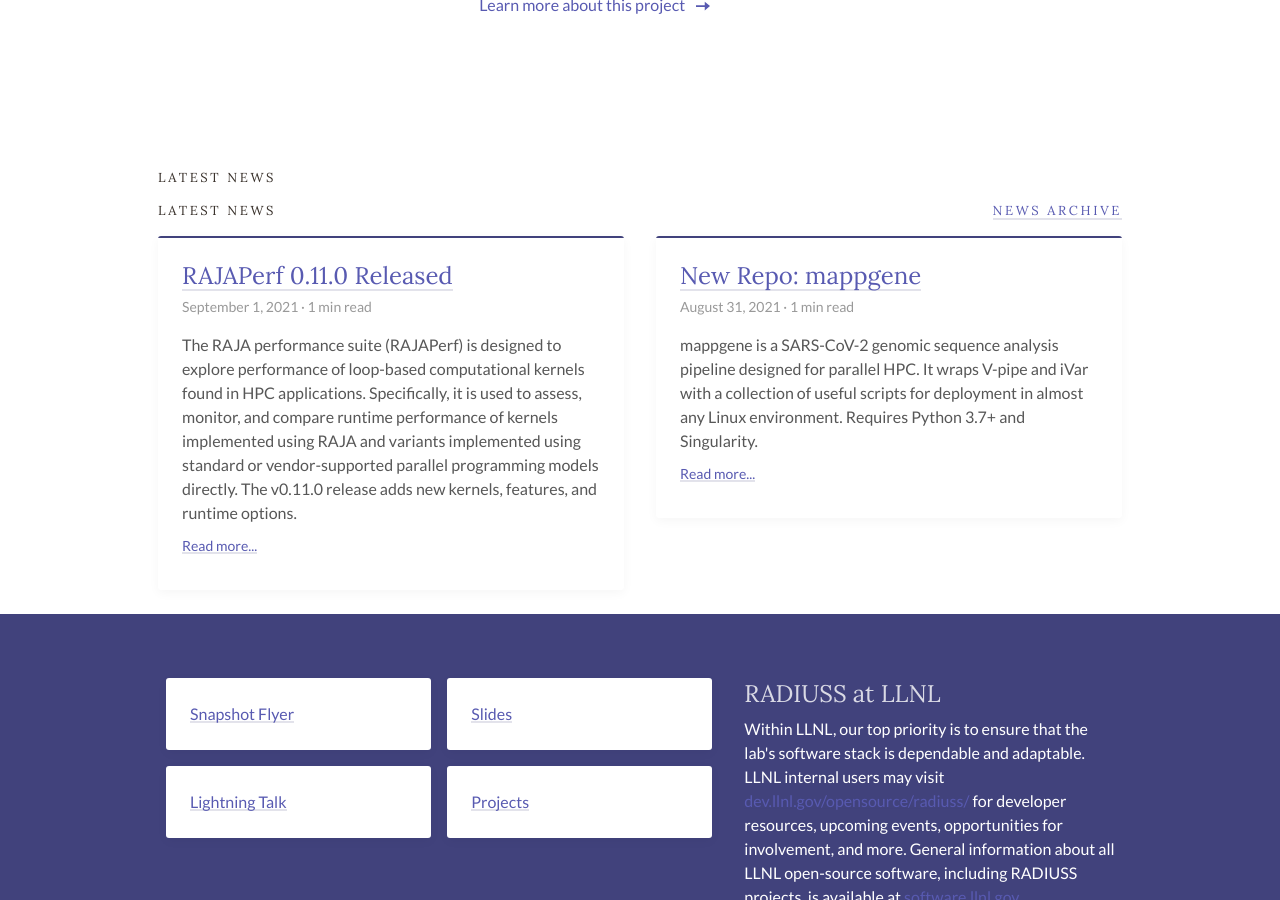
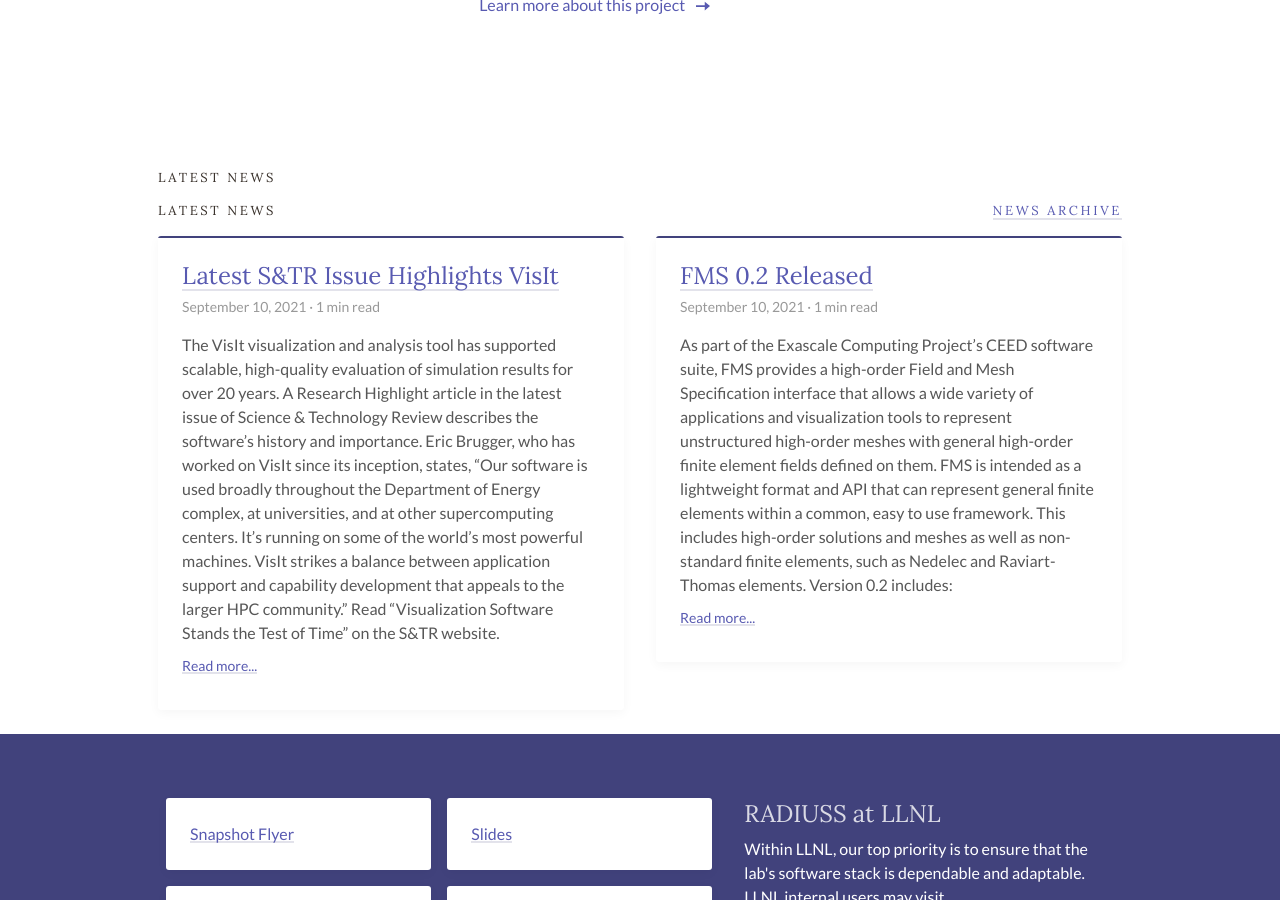
Before and after one commit to rse-ops/rse-ops.github.io, a Jekyll site: the page built from pages/home.html, in a window 1280 px wide and 900 px high, scrolled down 1130 px. Built offline with Jekyll 4.4.1, drawn with Linux system fonts in a browser that asks for light colours.

Commit message:
Automated push to update news 2021-09-14

```diff
--- /dev/null
+++ b/_posts/2021-09-10-fms-0.2.md
@@ -0,0 +1,17 @@
+---
+title: "FMS 0.2 Released"
+categories: release
+---
+
+As part of the [Exascale Computing Project's](https://exascaleproject.org/exascale-computing-project) [CEED software suite](https://ceed.exascaleproject.org/software/), [FMS](https://github.com/CEED/FMS) provides a high-order Field and Mesh Specification interface that allows a wide variety of applications and visualization tools to represent unstructured high-order meshes with general high-order finite element fields defined on them. FMS is intended as a lightweight format and API that can represent general finite elements within a common, easy to use framework. This includes high-order solutions and meshes as well as non-standard finite elements, such as Nedelec and Raviart-Thomas elements. Version 0.2 includes:
+
+- Lightweight API to represent general finite element meshes + fields
+- I/O in ASCII and [Conduit](https://github.com/LLNL/conduit) binary format
+- FMS visualization support in [VisIt](https://visit.llnl.gov) v3.2
+- Common, easy-to-use framework
+
+Learn more:
+
+- [Release notes](https://github.com/CEED/FMS/releases/tag/v0.2)
+- [GitHub repo](https://github.com/CEED/FMS)
+- [Build documentation](https://github.com/CEED/FMS/blob/master/doc/build.md)
--- /dev/null
+++ b/_posts/2021-09-10-visit-str.md
@@ -0,0 +1,6 @@
+---
+title: "Latest S&TR Issue Highlights VisIt"
+categories: story
+---
+
+The [VisIt](https://visit-dav.github.io/visit-website/) visualization and analysis tool has supported scalable, high-quality evaluation of simulation results for over 20 years. A Research Highlight article in the latest issue of Science & Technology Review describes the software's history and importance. Eric Brugger, who has worked on VisIt since its inception, states, “Our software is used broadly throughout the Department of Energy complex, at universities, and at other supercomputing centers. It’s running on some of the world’s most powerful machines. VisIt strikes a balance between application support and capability development that appeals to the larger HPC community.” Read ["Visualization Software Stands the Test of Time"](https://str.llnl.gov/2021-05/brugger) on the S&TR website.
```
Also changed, not shown: _posts/2021-08-31-glvis-4.1.md (+1 -1 lines), _posts/2021-09-06-septembrse.md (added, +6 -0 lines), _posts/2021-09-09-devilray-new.md (added, +6 -0 lines), _posts/2021-09-09-quandary-new.md (added, +6 -0 lines).
